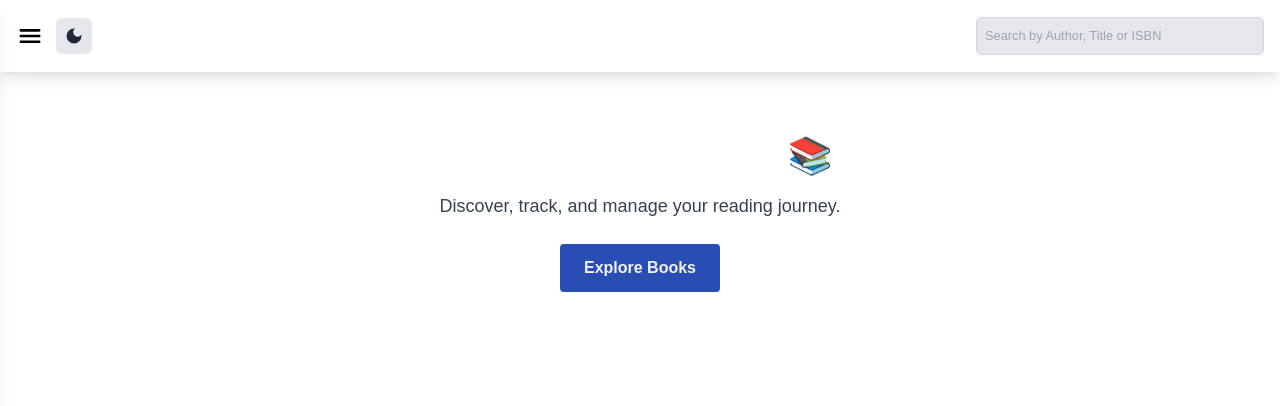
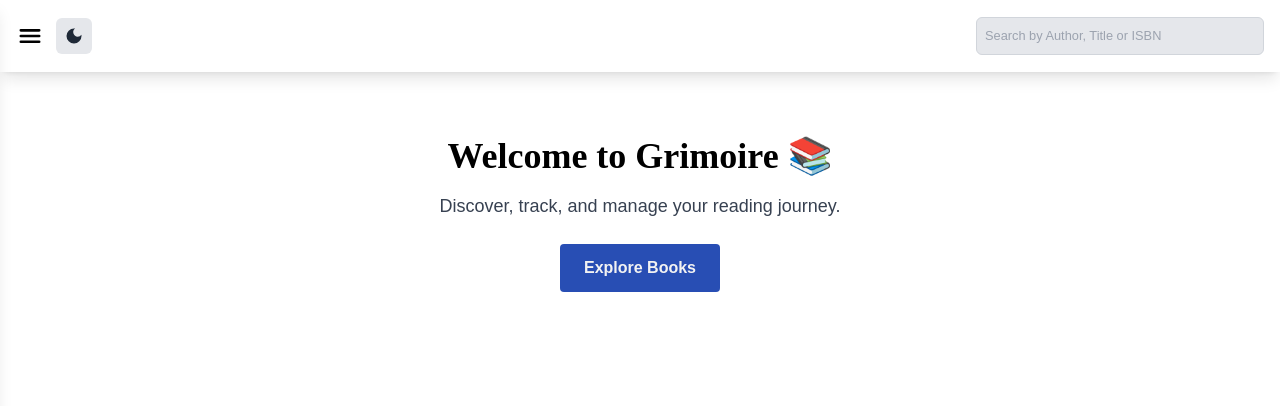
Before and after one commit to anthonyarinze/grimoire, a Next.js app: page / in a window 1280 px wide. Shown: the top 406 px of the page. Built offline with nearby package versions, Linux system fonts and the light colour scheme; no server answers.

Commit message:
Update herosection.tsx

```diff
--- a/src/app/components/homepage/herosection.tsx
+++ b/src/app/components/homepage/herosection.tsx
@@ -2,14 +2,14 @@ import Link from "next/link";
 
 export default function HeroSection() {
   return (
-    <section className="text-center py-16 px-4 dark:text-gray-300 dark:bg-gray-900 text-white">
+    <section className="text-center py-16 px-4 dark:text-gray-300 dark:bg-gray-900 text-black">
       <h1 className="text-4xl font-bold mb-4">Welcome to Grimoire 📚</h1>
       <p className="text-lg text-gray-700 dark:text-gray-300 mb-6">
         Discover, track, and manage your reading journey.
       </p>
       <Link
         href="/explore"
-        className="inline-block px-6 py-3 bg-ceruleanBlue dark:text-gray-300 font-semibold rounded hover:bg-blue-700 transition brightness-95"
+        className="inline-block px-6 py-3 bg-ceruleanBlue text-white dark:text-gray-300 font-semibold rounded hover:bg-blue-700 transition brightness-95"
       >
         Explore Books
       </Link>
```
